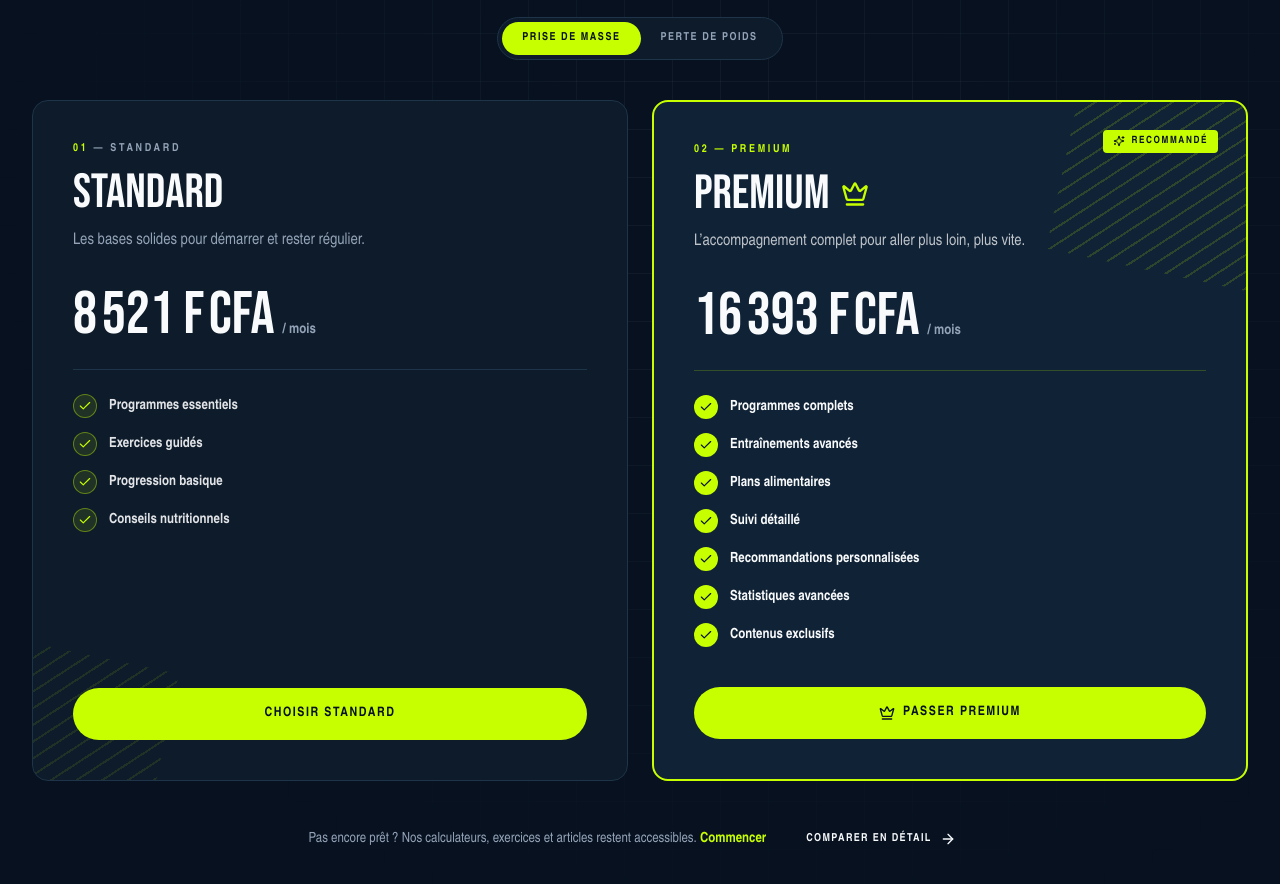
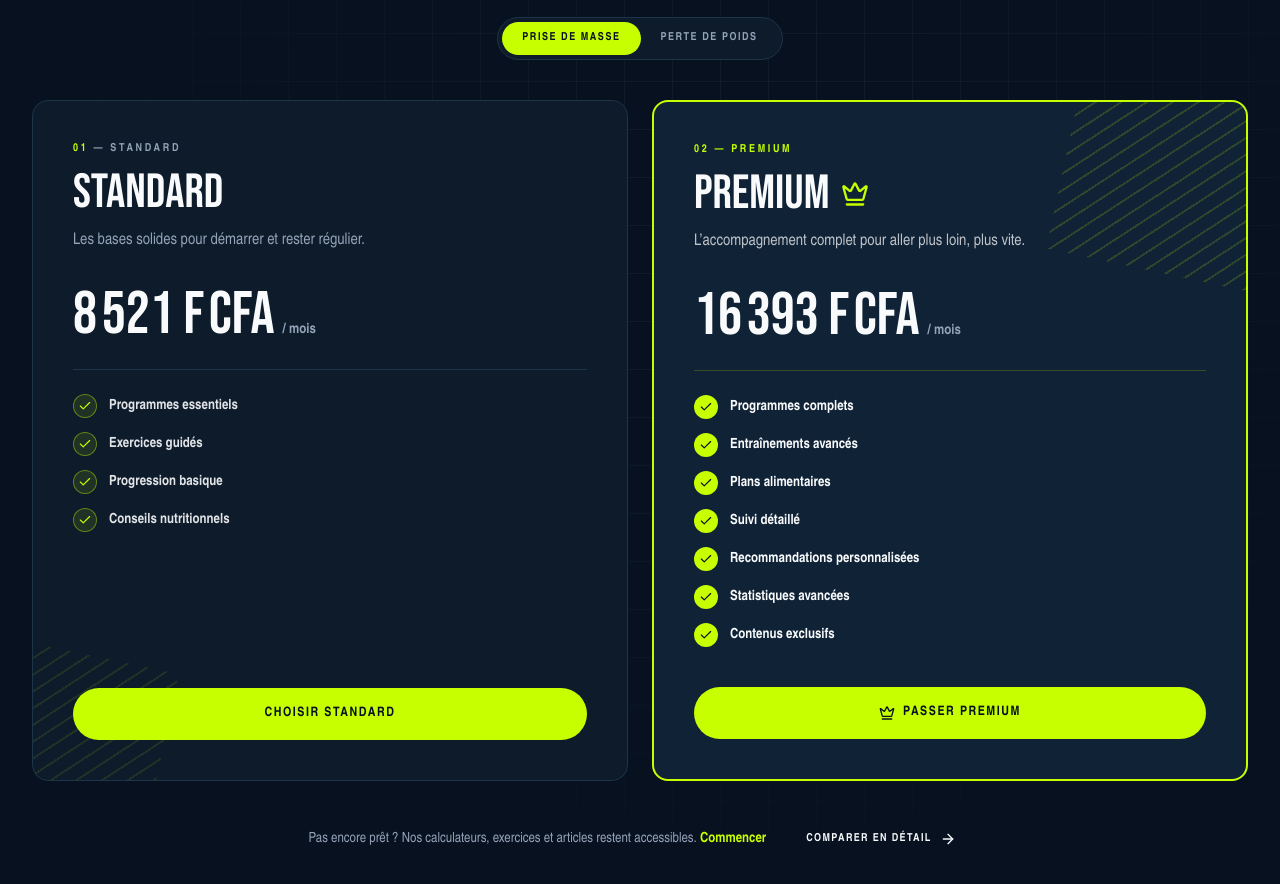
Before and after one commit to PapaFofana20/HEALTH_IS_PRICELESS, a React (Vite) app in the folder frontend/: page / in a window 1280 px wide. Shown: the part 2280-3164 px from the top of the page. Built offline with nearby package versions, Linux system fonts and the light colour scheme; no server answers; the database is empty; a web font is replaced by a local one.

Commit message:
style(plans): remove recommended badge from premium card

```diff
--- a/frontend/src/components/features/programs/PlanComparison.tsx
+++ b/frontend/src/components/features/programs/PlanComparison.tsx
@@ -1,6 +1,6 @@
 import { useState } from 'react';
 import { Link, useNavigate } from 'react-router-dom';
-import { ArrowRight, Check, Crown, Sparkles } from 'lucide-react';
+import { ArrowRight, Check, Crown } from 'lucide-react';
 import { cn } from '../../../utils/cn';
 import { useLanguage } from '../../../hooks/useLanguage';
 import { useAuth } from '../../../hooks/useAuth';
@@ -89,10 +89,7 @@ export function PlanComparison() {
         {/* Premium */}
         <article className="relative flex flex-col overflow-hidden rounded-2xl border-2 border-volt bg-night-700 p-6 sm:p-8 lg:p-10">
           <div aria-hidden className="pointer-events-none absolute -right-20 -top-20 h-64 w-64 rotate-12 pattern-stripes opacity-[0.16]" />
-          <span className="absolute right-5 top-5 inline-flex items-center gap-1.5 rounded-sm bg-volt px-2.5 py-1 text-[10px] font-extrabold uppercase tracking-[0.16em] text-night-900 sm:right-7 sm:top-7">
-            <Sparkles className="h-3 w-3" aria-hidden />
-            {t.plans.recommended}
-          </span>
+
           <p className="relative text-[11px] font-extrabold uppercase tracking-[0.24em] text-volt">02 — {t.tiers.premium}</p>
           <h3 className="relative mt-3 flex items-center gap-3 font-display text-4xl uppercase leading-none sm:text-5xl">
             {t.plans.premium.name}
```
